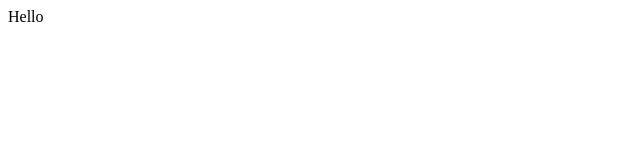
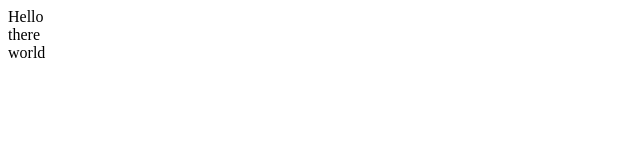
Before and after one commit to GaganKaur/git_test, a plain HTML site: page index.html in a window 1280 px wide. Shown: the full height of the page, 0-640 px from the left. Drawn offline with Linux system fonts and the light colour scheme.

Commit message:
added more

```diff
--- a/index.html
+++ b/index.html
@@ -1 +1,3 @@
 <div>Hello</div>
+<div>there</div>
+<div>world</div>
```
